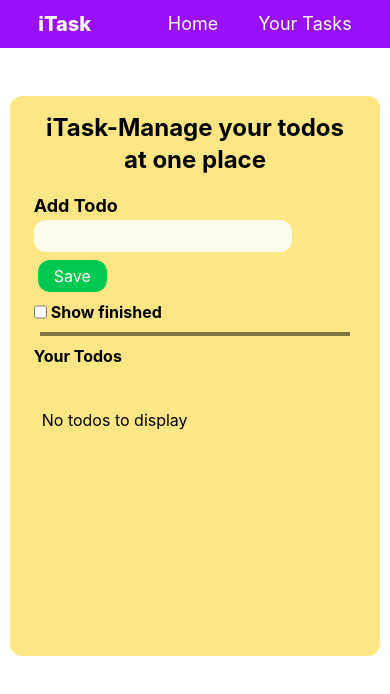
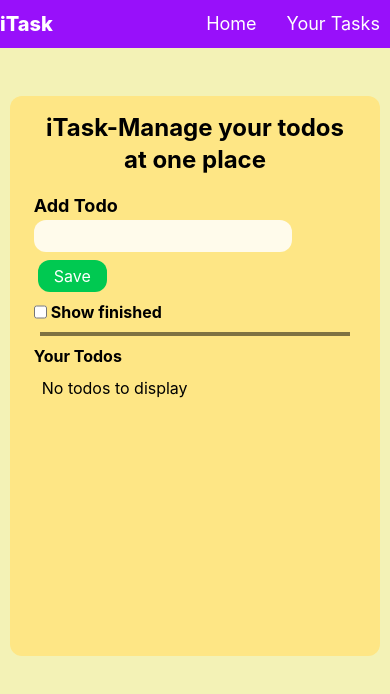
Before and after one commit to varunvarunsr05-cp/Todo-List-website, a React (Vite) app: page / in a window 390 px wide. Shown: the top 694 px of the page. Built offline with nearby package versions, Linux system fonts and the light colour scheme.

Commit message:
fixed the nav and bg

```diff
--- a/src/App.jsx
+++ b/src/App.jsx
@@ -13,11 +13,6 @@ function App() {
   const [todos, setodos] = useState([])
   const [showfinished, setshowfinished] = useState(false)
 
-  // const [fruit, setfruit] = useState([
-  //   {name:"varun"},
-  //   {name:"varun2"},
-  //   {name:"varun3"},
-  // ])
   const togglefinished = (e) => {
     setshowfinished(!showfinished)
   }
@@ -102,7 +97,7 @@ function App() {
           <h2 className='font-bold text-lg'>Add Todo</h2>
 
           <input type="text" className='bg-amber-50 w-[80%] rounded-xl py-1 ' value={todo} onChange={handleChange} />
-          <button className='bg-green-500 px-4 py-1 rounded-xl my-2 md: mx-1 text-white' onClick={handleSave}>Save</button>
+          <button className='bg-green-500 px-4 py-1 rounded-xl my-2 md: mx-1 text-white hover:bg-green-600' onClick={handleSave}>Save</button>
 
           <div className="finished flex gap-1">
             <input type="checkbox" name="submit" id="" onChange={togglefinished} />
@@ -115,7 +110,7 @@ function App() {
         <div className="content">
           <h1 className='font-bold md:text-lg'>Your Todos</h1>
 
-          {todos.length == 0 && <div className='mx-2 my-10'>No todos to display</div>}
+          {todos.length == 0 && <div className='mx-2 my-2'>No todos to display</div>}
 
           {todos.map(item => {
 
--- a/src/components/Navbar.jsx
+++ b/src/components/Navbar.jsx
@@ -2,11 +2,11 @@ import React from 'react'
 
 const Navbar = () => {
   return (
-    <nav className='bg-purple-600 text-white flex justify-around py-2.5'>
+    <nav className='bg-purple-600 text-white flex   py-2.5 justify-between md:justify-around'>
       <div className="logo  font-extrabold  text-xl ">iTask</div>
-      <ul  className='flex gap-10'>
+      <ul  className='flex gap-5'>
         <li className='hover:font-bold transition-all text-lg ' >Home</li>
-        <li className='hover:font-bold transition-all text-lg' >Your Tasks</li>
+        <li className='hover:font-bold transition-all text-lg mx-2.5' >Your Tasks</li>
       </ul>
     </nav>
   )
--- a/src/index.css
+++ b/src/index.css
@@ -1 +1,5 @@
 @import "tailwindcss";
+
+body{
+    background-color: rgb(243, 242, 182);
+}
```
